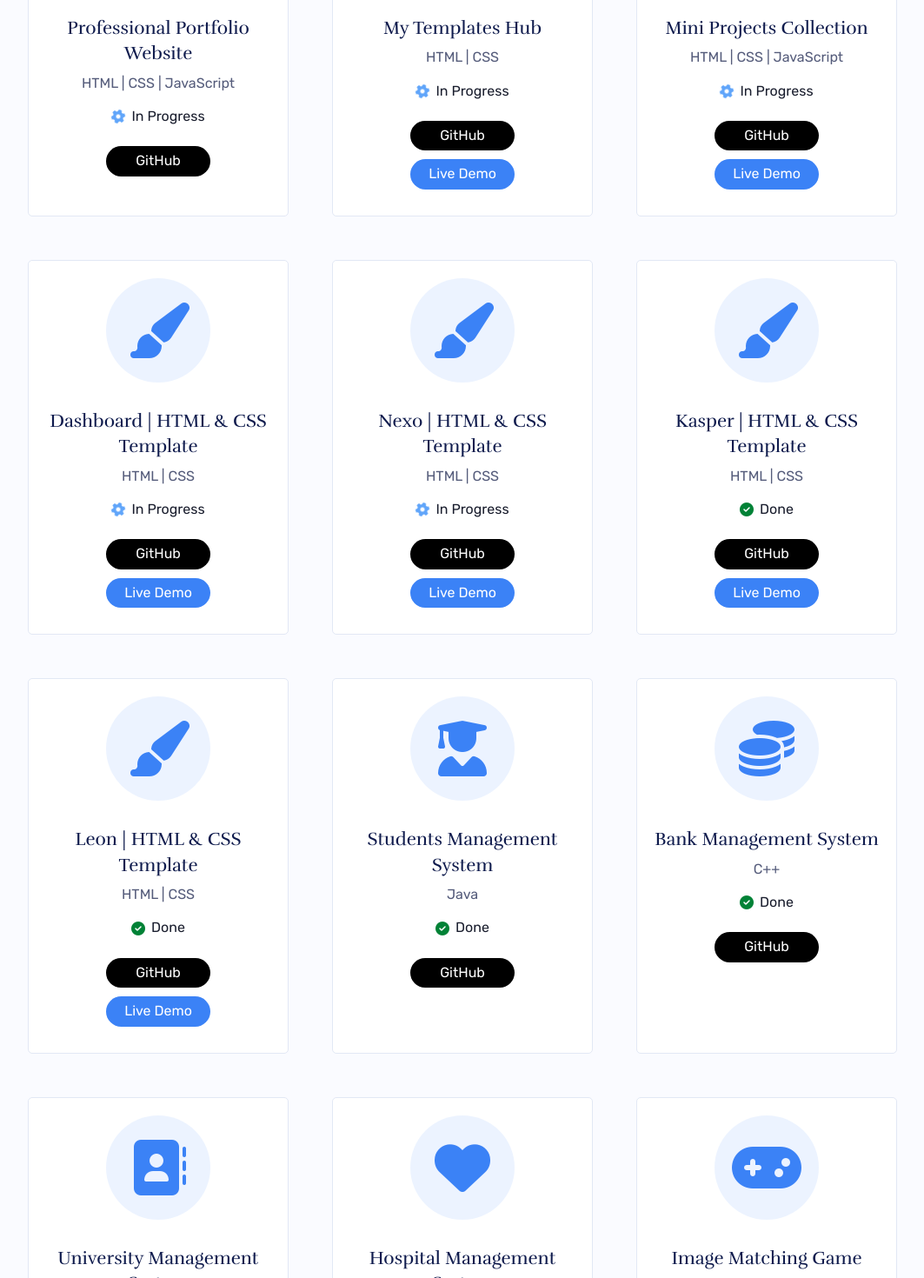
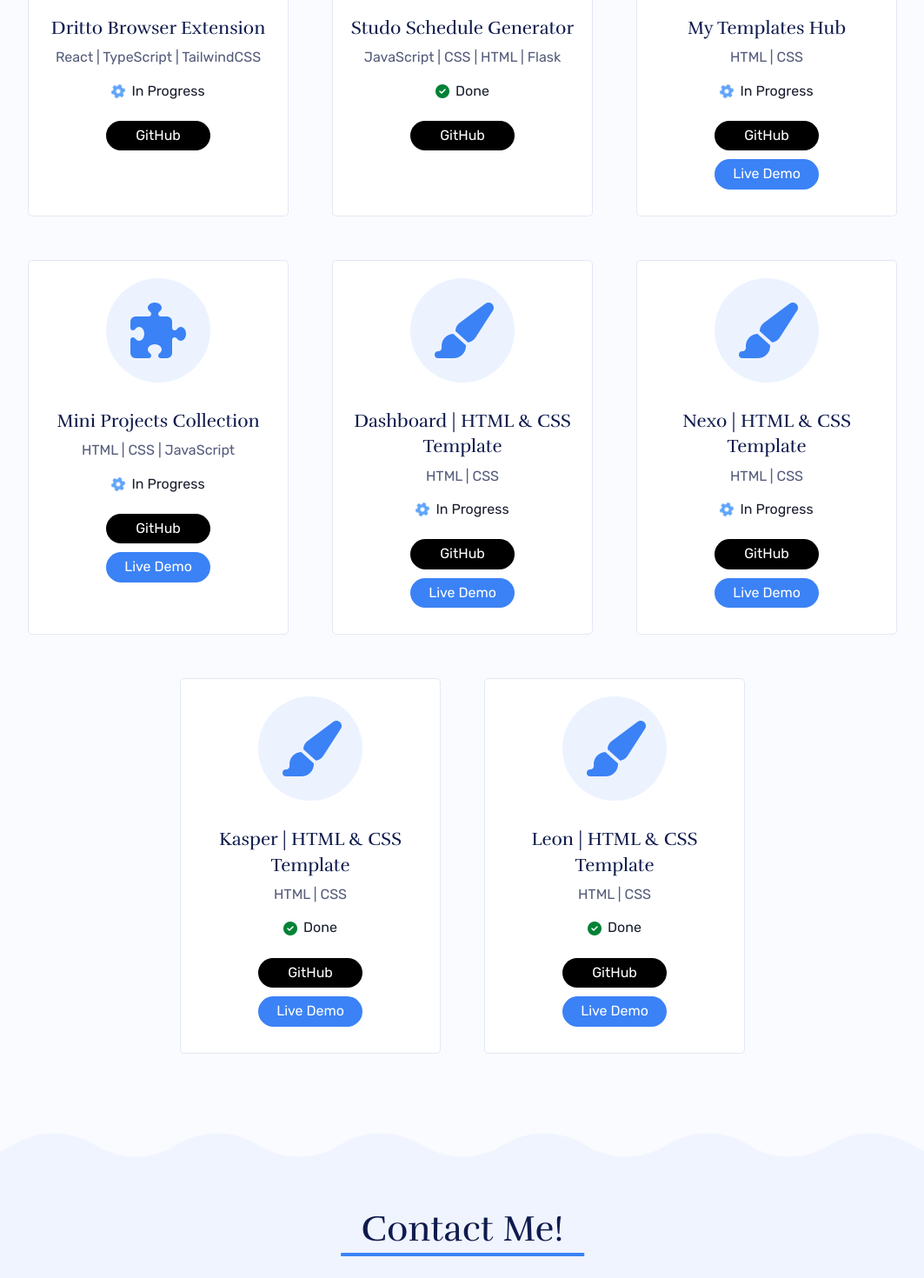
Before and after one commit to Muhammad-Ahmed-GH/My_Personal_Portfolio_Website, a React (Vite) app: page / in a window 1280 px wide. Shown: the part 5380-6850 px from the top of the page at 87% size, without its empty margins (108-1171 px from the left). Built offline with nearby package versions, Linux system fonts and the light colour scheme; some icons are missing.

Commit message:
chore: update projects data

```diff
--- a/src/data/pageData.ts
+++ b/src/data/pageData.ts
@@ -144,17 +144,28 @@ export const pageData: PageData = {
   projects: [
     {
       id: 1,
-      title: "professional portfolio website",
-      icon: "fa-solid fa-globe",
-      techStack: ["HTML", "CSS", "JavaScript"],
+      title: "dritto browser extension",
+      icon: "fa-solid fa-puzzle-piece",
+      techStack: ["React", "TypeScript", "TailwindCSS"],
       status: "inProgress",
       links: {
         github:
-          "https://github.com/muhammad-ahmed-gh/my-personal-portfolio-website",
+          "https://github.com/muhammad-ahmed-gh/dritto",
       },
     },
     {
       id: 2,
+      title: "studo schedule generator",
+      icon: "fa-solid fa-calendar",
+      techStack: ["JavaScript", "CSS", "HTML", "Flask"],
+      status: "done",
+      links: {
+        github:
+          "https://github.com/muhammad-ahmed-gh/studo-schedule-generator",
+      },
+    },
+    {
+      id: 3,
       title: "my templates hub",
       icon: "fa-solid fa-palette",
       techStack: ["HTML", "CSS"],
@@ -165,7 +176,7 @@ export const pageData: PageData = {
       },
     },
     {
-      id: 3,
+      id: 4,
       title: "mini projects collection",
       icon: "fa-solid fa-puzzle-piece",
       techStack: ["HTML", "CSS", "JavaScript"],
@@ -176,7 +187,7 @@ export const pageData: PageData = {
       },
     },
     {
-      id: 4,
+      id: 5,
       title: "Dashboard | HTML & CSS template",
       icon: "fa-solid fa-paintbrush",
       techStack: ["HTML", "CSS"],
@@ -188,7 +199,7 @@ export const pageData: PageData = {
       },
     },
     {
-      id: 5,
+      id: 6,
       title: "Nexo | HTML & CSS template",
       icon: "fa-solid fa-paintbrush",
       techStack: ["HTML", "CSS"],
@@ -200,7 +211,7 @@ export const pageData: PageData = {
       },
     },
     {
-      id: 6,
+      id: 7,
       title: "Kasper | HTML & CSS template",
       icon: "fa-solid fa-paintbrush",
       techStack: ["HTML", "CSS"],
@@ -212,7 +223,7 @@ export const pageData: PageData = {
       },
     },
     {
-      id: 7,
+      id: 8,
       title: "Leon | HTML & CSS template",
       icon: "fa-solid fa-paintbrush",
       techStack: ["HTML", "CSS"],
@@ -223,61 +234,6 @@ export const pageData: PageData = {
         live: "https://muhammad-ahmed-gh.github.io/leon-html-css-template-1",
       },
     },
-    {
-      id: 8,
-      title: "students management system",
-      icon: "fa-solid fa-user-graduate",
-      techStack: ["Java"],
-      status: "done",
-      links: {
-        github:
-          "https://github.com/muhammad-ahmed-gh/student-record-management-system-java",
-      },
-    },
-    {
-      id: 9,
-      title: "bank management system",
-      icon: "fa-solid fa-coins",
-      techStack: ["C++"],
-      status: "done",
-      links: {
-        github:
-          "https://github.com/muhammad-ahmed-gh/bank-management-system-cpp",
-      },
-    },
-    {
-      id: 10,
-      title: "university management system",
-      icon: "fa-solid fa-address-book",
-      techStack: ["C++"],
-      status: "done",
-      links: {
-        github:
-          "https://github.com/muhammad-ahmed-gh/university-management-system-cpp",
-      },
-    },
-    {
-      id: 11,
-      title: "hospital management system",
-      icon: "fa-solid fa-heart",
-      techStack: ["C"],
-      status: "done",
-      links: {
-        github:
-          "https://github.com/muhammad-ahmed-gh/hospital-management-system-c",
-      },
-    },
-    {
-      id: 12,
-      title: "image matching game",
-      icon: "fa-solid fa-gamepad",
-      techStack: ["Python"],
-      status: "done",
-      links: {
-        github:
-          "https://github.com/muhammad-ahmed-gh/image-matching-game-python",
-      },
-    },
   ],
   contact: {
     emails: ["m.ahmed2363@nu.edu.eg", "muhammad.ahmed.connect@gmail.com"],
```
